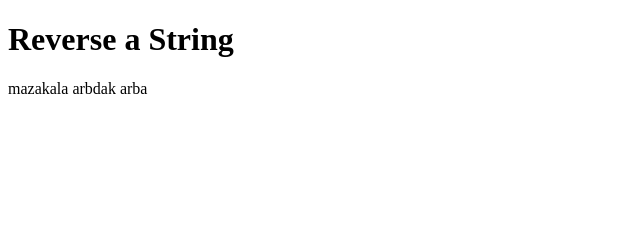
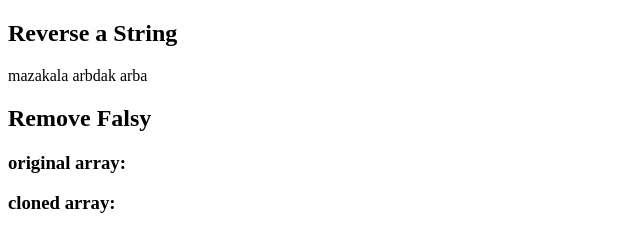
Before and after one commit to brendanm403/cpnt262-graded-activty-4, a plain HTML site: page index.html in a window 1280 px wide. Shown: the whole page, without its empty margins (0-640 px from the left). Drawn offline with Linux system fonts and the light colour scheme.

Commit message:
added more elements

```diff
--- a/index.html
+++ b/index.html
@@ -8,8 +8,13 @@
 </head>
 
 <body>
-  <h1>Reverse a String</h1>
+  <h2>Reverse a String</h1>
   <p id="reversed-string"></p>
+  <h2>Remove Falsy</h1>
+  <h3>original array:</h3>
+  <p id="remove-falsy-original"></p>
+  <h3>cloned array:</h3>
+  <p id="remove-falsy-clone"></p>
 </body>
 
 </html>
```
